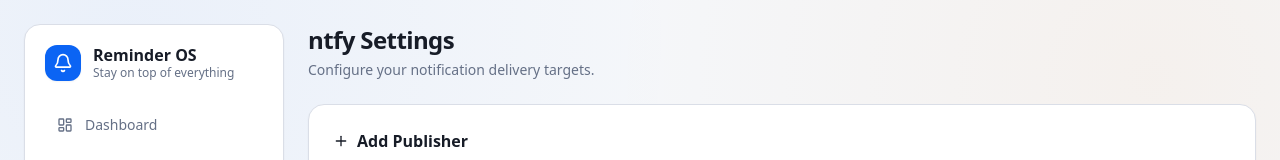
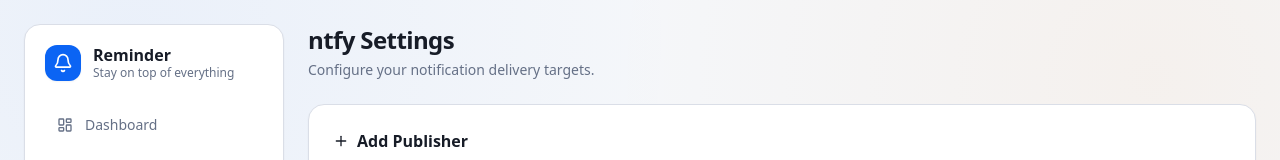
Before and after one commit to bariscanaslan/nextjs-ntfy-reminder-app, a Next.js app: page /settings in a window 1280 px wide. Shown: the top 160 px of the page. Built offline with nearby package versions, Linux system fonts and the light colour scheme; no server answers; the database is empty.

Commit message:
design updates

```diff
--- a/app/(pages)/settings/page.tsx
+++ b/app/(pages)/settings/page.tsx
@@ -61,7 +61,7 @@ export default function SettingsPage() {
     const res = await fetch("/api/test-notification", {
       method: "POST",
       headers: { "Content-Type": "application/json" },
-      body: JSON.stringify({ publisherId: publisher._id, title: "Test", message: "Reminder OS test notification" })
+      body: JSON.stringify({ publisherId: publisher._id, title: "Test", message: "Reminder test notification" })
     });
     setTestingId(null);
 
--- a/components/app-shell.tsx
+++ b/components/app-shell.tsx
@@ -32,7 +32,7 @@ export function AppShell({ children }: { children: React.ReactNode }) {
             <Bell className="h-5 w-5 text-primary-foreground" />
           </div>
           <div>
-            <h1 className="text-base font-bold leading-tight">Reminder OS</h1>
+            <h1 className="text-base font-bold leading-tight">Reminder</h1>
             <p className="text-xs text-muted-foreground">Stay on top of everything</p>
           </div>
         </div>
@@ -43,7 +43,7 @@ export function AppShell({ children }: { children: React.ReactNode }) {
         <div className="mt-4 space-y-2">
           <div className="rounded-xl bg-muted p-3">
             <p className="text-xs text-muted-foreground leading-relaxed">
-              Powered by <span className="font-medium text-foreground">ntfy</span> for push notifications.
+              Powered by <span className="font-medium text-foreground">ntfy</span> for push notifications and created by bariscanaslan.dev
             </p>
           </div>
 
```
